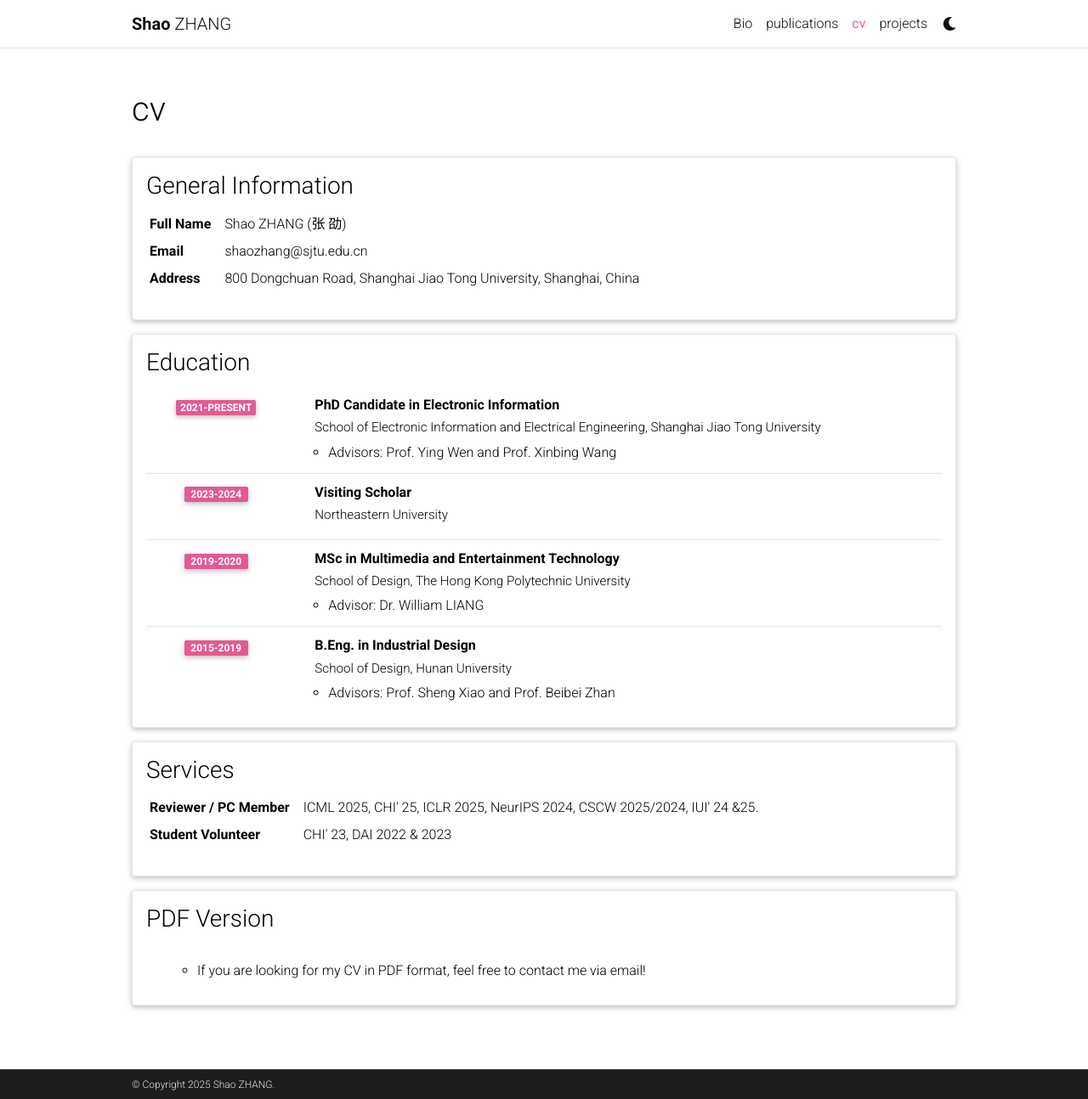
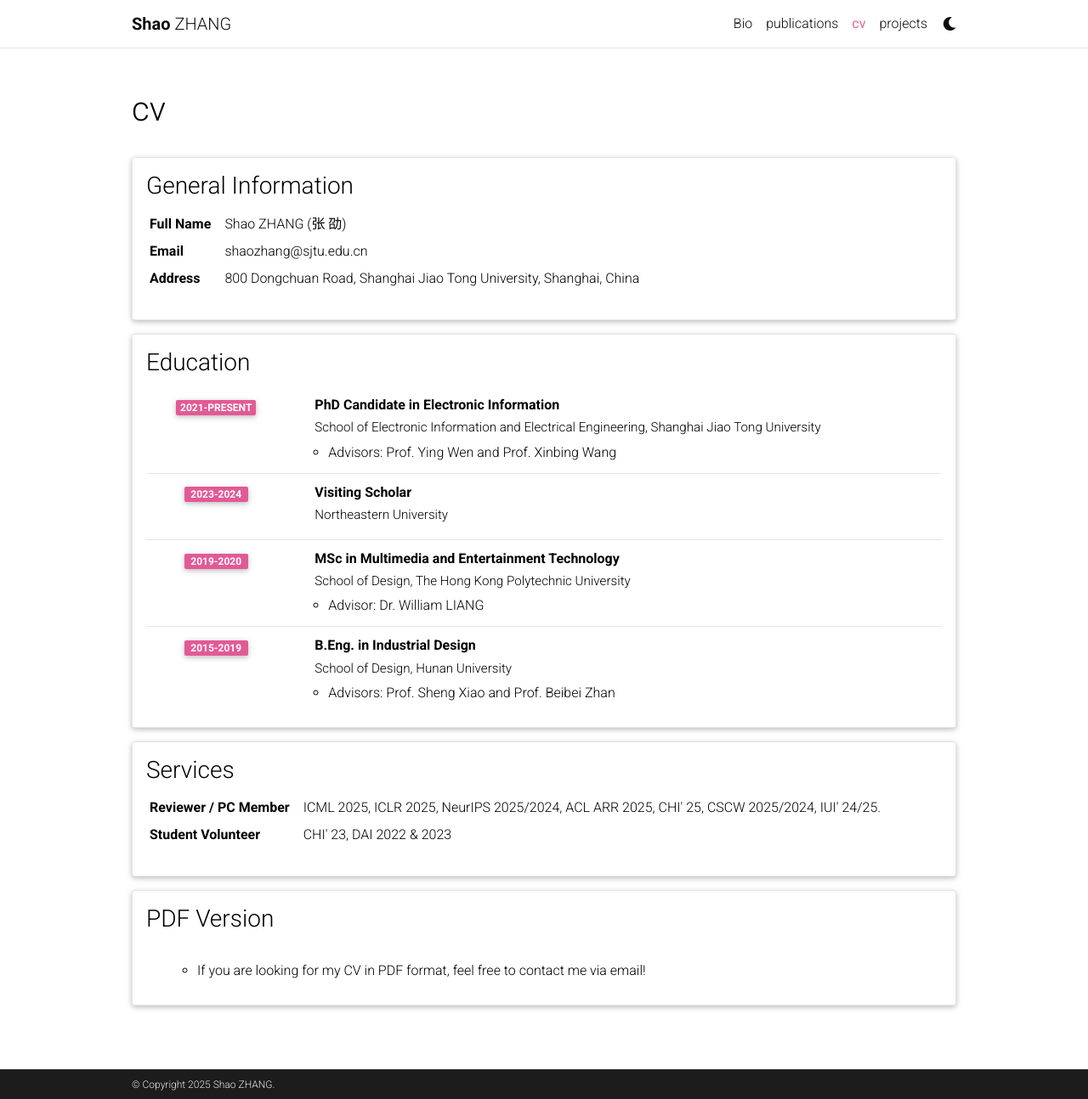
Before and after one commit to ShaoZhang0115/shaozhang_home_page, a Jekyll site: the page built from _pages/cv.md, in a window 1280 px wide and 1294 px high. Shown: the whole window at 85% size. Built offline with Jekyll 4.4.1, drawn with Linux system fonts in a browser that asks for light colours; comment, search, counter and statistics services are not loaded; a style sheet for code colours, icons or effects is not loaded.

Commit message:
Update cv.yml

```diff
--- a/_data/cv.yml
+++ b/_data/cv.yml
@@ -31,7 +31,7 @@
   type: map
   contents:
     - name: Reviewer / PC Member
-      value: ICML 2025, CHI' 25, ICLR 2025, NeurIPS 2024, CSCW 2025/2024, IUI' 24 &25.
+      value: ICML 2025, ICLR 2025, NeurIPS 2025/2024, ACL ARR 2025, CHI' 25, CSCW 2025/2024, IUI' 24/25.
     - name: Student Volunteer
       value: CHI' 23, DAI 2022 & 2023
 
```
